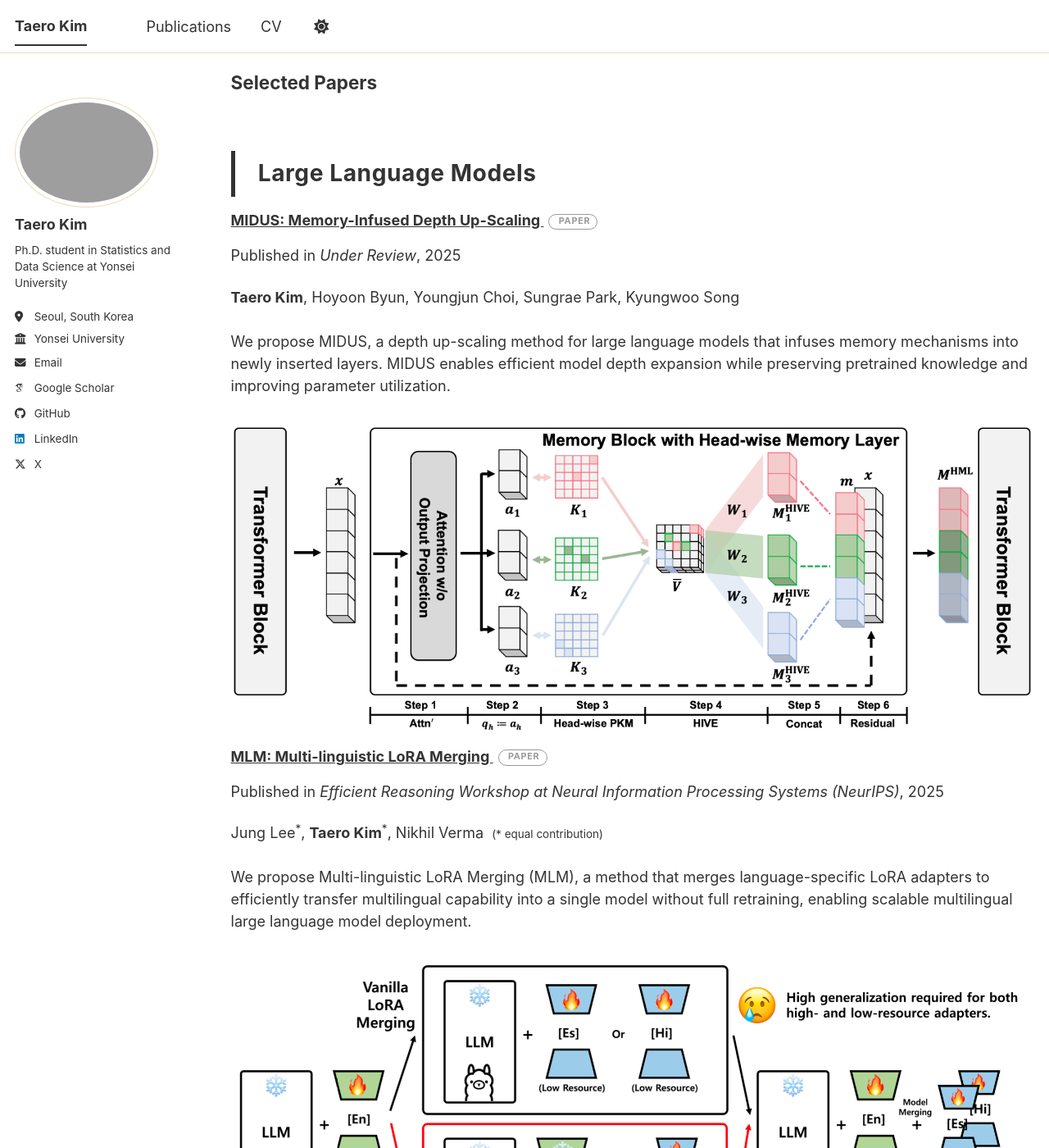
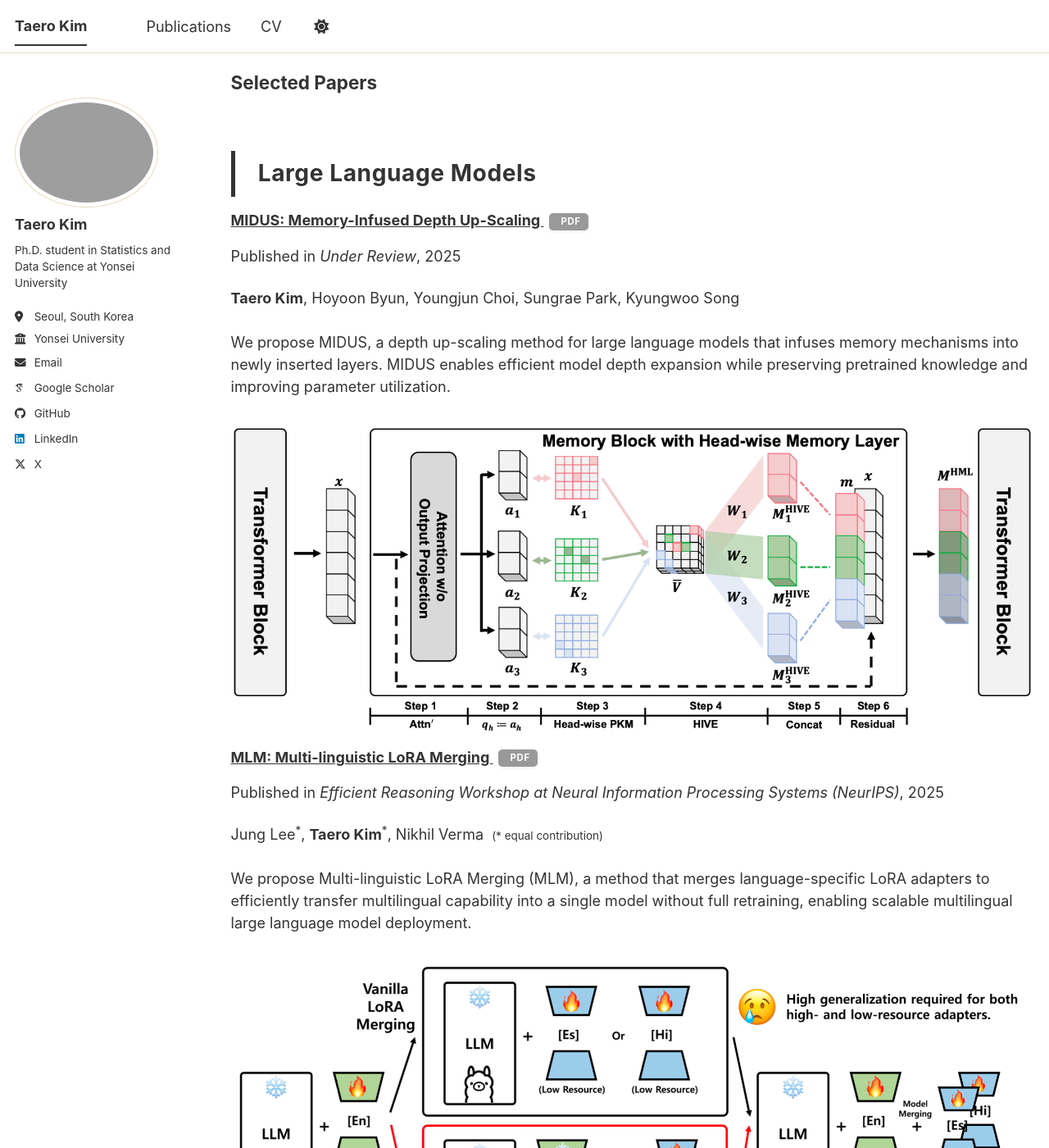
Before and after one commit to GoldMilkyway/goldmilkyway.github.io, a Jekyll site: the page built from _pages/about.md, in a window 1280 px wide and 1400 px high, scrolled down 730 px. Shown: the whole window at 82% size. Built offline with Jekyll 4.4.1, drawn with Linux system fonts in a browser that asks for light colours; some web fonts are replaced; a script bundle is joined from its source files by our own code; library files that are not in the unit come from our copies; some of the changed text lies outside the part shown.

Commit message:
ver_2.16

```diff
--- a/_includes/archive-single.html
+++ b/_includes/archive-single.html
@@ -32,7 +32,7 @@
       {% else %}
         <a href="{{ base_path }}{{ post.url }}" rel="permalink">{{ title }}</a>
       {% endif %}
-      {% if post.paperurl %}<a href="{{ post.paperurl }}" class="paper-link" target="_blank" rel="noopener"><i class="fa fa-file-text-o" aria-hidden="true"></i>Paper</a>{% endif %}
+      {% if post.paperurl %}<a href="{{ post.paperurl }}" class="paper-link" target="_blank" rel="noopener"><i class="fa fa-file-pdf-o" aria-hidden="true"></i> PDF</a>{% endif %}
     </h2>
 
     {% if post.read_time %}
--- a/_sass/layout/_archive.scss
+++ b/_sass/layout/_archive.scss
@@ -30,29 +30,36 @@
 .paper-link {
   display: inline-flex;
   align-items: center;
-  gap: 0.3em;
-  margin-left: 0.55em;
-  padding: 0.22em 0.75em;
-  font-size: 0.6em;
+  gap: 0.4em;
+  margin-left: 0.6em;
+  padding: 0.35em 0.85em;
+  font-size: 0.63em;
   font-weight: 700;
   font-family: $sans-serif;
-  letter-spacing: 0.07em;
+  letter-spacing: 0.06em;
   text-transform: uppercase;
-  color: var(--global-base-color) !important;
-  background-color: transparent;
-  border: 1.5px solid var(--global-base-color);
-  border-radius: 100px;
+  color: #fff !important;
+  background-color: var(--global-base-color);
+  border-radius: 5px;
   text-decoration: none !important;
   vertical-align: middle;
   white-space: nowrap;
-  transition: background-color 0.18s ease, color 0.18s ease;
+  box-shadow: 0 1px 4px rgba(0, 0, 0, 0.18);
+  transition: transform 0.12s ease, box-shadow 0.15s ease, opacity 0.15s ease;
 
-  i { font-size: 1.1em; }
+  i { font-size: 1.05em; }
 
   &:hover {
     color: #fff !important;
-    background-color: var(--global-base-color);
+    opacity: 0.82;
+    transform: translateY(-1px);
+    box-shadow: 0 4px 10px rgba(0, 0, 0, 0.22);
     text-decoration: none !important;
+  }
+
+  &:active {
+    transform: translateY(0);
+    box-shadow: 0 1px 3px rgba(0, 0, 0, 0.18);
   }
 }
 
```
